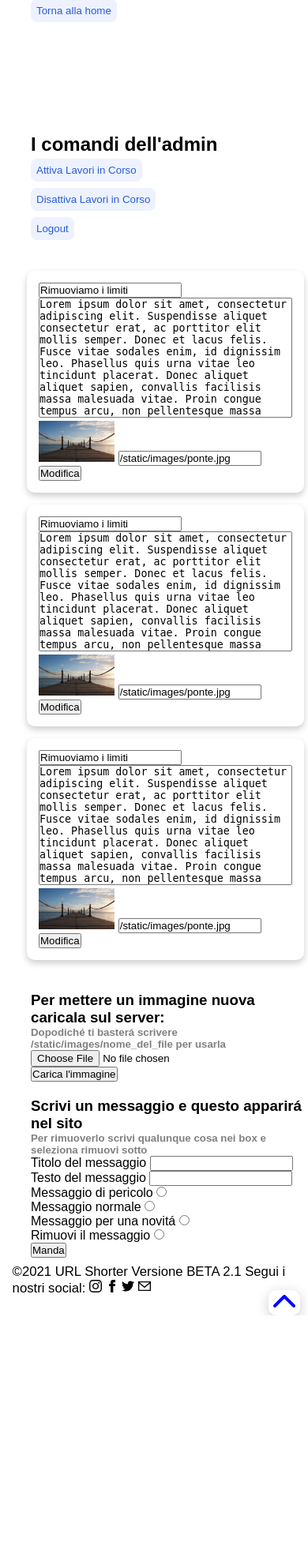
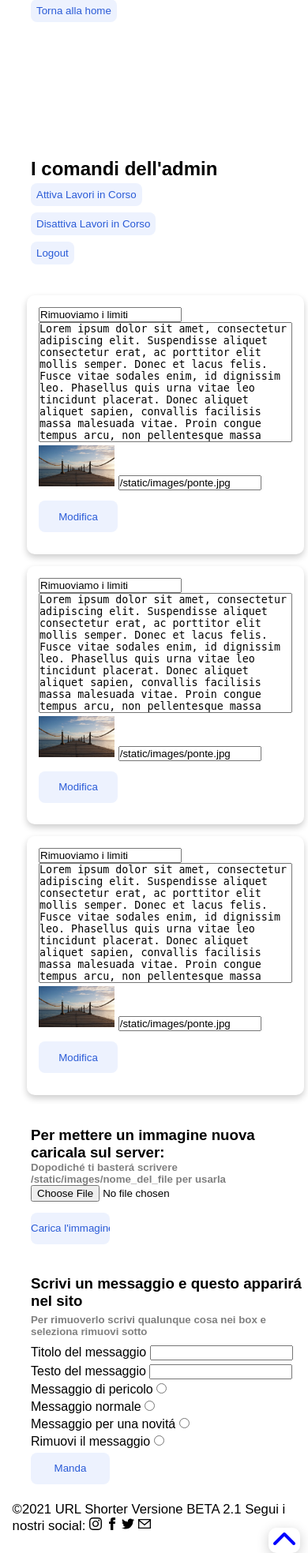
Before and after one commit to mike0x3/flask-links, a Flask app: page /dev in a window 390 px wide. Shown: the part 229-2196 px from the top of the page at 79% size. Before the commit the page ends 1895 px from the top, so only its background shows below. Run offline with Flask 2, Linux system fonts and the light colour scheme; the visitor is signed in with stand-in values (Sample User, id 1); data comes from the database, SQL or seed files in the repository; both versions use the stored data as it was after the commit; some libraries are stand-ins or nearby versions.

Commit message:
Add existing file

```diff
--- a/static/stylesheet/style.css
+++ b/static/stylesheet/style.css
@@ -838,6 +838,25 @@ html {
     display: none;
   }
 
+  .create-flash h3{
+    padding-top: 5px;
+    padding-bottom: 5px;
+  }
+
+  .create-flash h5{
+    padding-bottom: 5px;
+  }
+
+  .create-flash label{
+    padding-top: 5px;
+    padding-bottom: 5px;
+  }
+
+  .create-flash input{
+    margin-top: 5px;
+    msrgin-bottom: 5px;
+  }
+
 }
 
 @media screen and (min-width: 641px) {
--- a/templates/dev.html
+++ b/templates/dev.html
@@ -8,6 +8,11 @@
 	<input type="password" name="psw" class="admin-button"><br>
 	<input type="submit" value="Manda" class="admin-button"><br>
 </form>
+<style>
+	.image {
+		margin-top: 20% !important;
+	}
+</style>
 <a href="/"><input type="submit" value="Torna alla home" class="admin-button"></a><br>
 {% endblock %}
 {% block content %}
@@ -33,7 +38,7 @@
 						<textarea name="text1" cols="30" rows="10" required>{{ card1.text }}</textarea>
 						<img src="{{ card1.image_link }}" alt="immagine1">
 						<input type="text" name="image_link1" value="{{ card1.image_link }}" required>
-						<input type="submit" name="submit" value="Modifica">
+						<input type="submit" name="submit" value="Modifica" class="button">
 					</form>
 				</div>
 				<div class="card2 small-img mb-card">
@@ -42,7 +47,7 @@
 						<textarea name="text2" cols="30" rows="10" required>{{ card2.text }}</textarea>
 						<img src="{{ card2.image_link }}" alt="immagine2">
 						<input type="text" name="image_link2" value="{{ card2.image_link }}" required>
-						<input type="submit" name="submit" value="Modifica">
+						<input type="submit" name="submit" value="Modifica" class="button">
 					</form>
 				</div>
 				<div class="card3 small-img mb-card">
@@ -51,7 +56,7 @@
 						<textarea name="text3" cols="30" rows="10" required>{{ card3.text }}</textarea>
 						<img src="{{ card3.image_link }}" alt="immagine3">
 						<input type="text" name="image_link3" value="{{ card3.image_link }}" required>
-						<input type="submit" name="submit" value="Modifica">
+						<input type="submit" name="submit" value="Modifica" class="button">
 					</form>
 				</div>
 
@@ -61,7 +66,7 @@
 			<h5 style="color: grey;">Dopodiché ti basterá scrivere /static/images/nome_del_file per usarla</h5>
 			<form action="/db" method="POST" enctype = "multipart/form-data">
 				<input type="file" name="file"><br>
-				<input type="submit" value="Carica l'immagine">
+				<input type="submit" value="Carica l'immagine" class="button">
 			</form>
 		</div>
 		<div class="create-flash">
@@ -89,7 +94,7 @@
 					<input type="radio" name="option" value="rimuovi"><br>
 				</div>
 
-				<input type="submit" value="Manda">
+				<input type="submit" value="Manda" class="button">
 			</form>
 		</div>
 		<style>
```
Also changed, not shown: cards.db.
